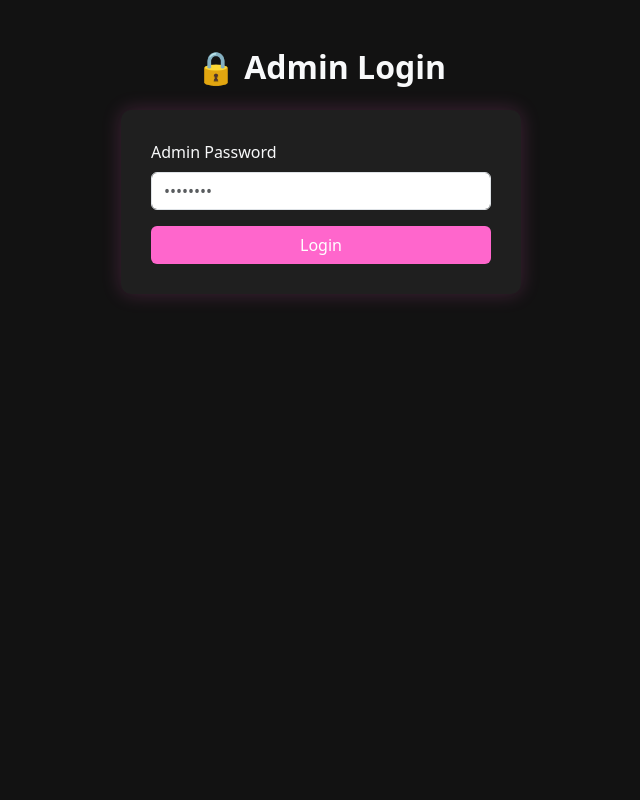
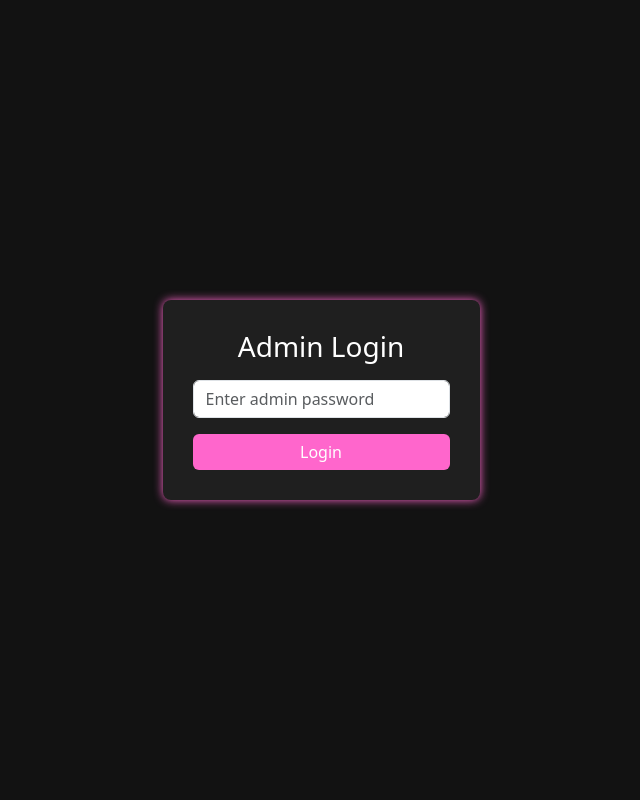
Before and after one commit to Wiles111/EH41, a Flask app: template templates/login.html in a window 1280 px wide. Shown: the whole page, without its empty margins (319-959 px from the left). Run offline with Flask 3, Linux system fonts and the light colour scheme; the template is opened without the code that fills it, so the values that code supplies are empty.

Commit message:
Update login.html

```diff
--- a/templates/login.html
+++ b/templates/login.html
@@ -1,24 +1,28 @@
+<!-- templates/login.html -->
 <!DOCTYPE html>
 <html lang="en">
 <head>
     <meta charset="UTF-8">
     <title>Admin Login</title>
-    <link href="https://cdn.jsdelivr.net/npm/bootstrap@5.3.3/dist/css/bootstrap.min.css" rel="stylesheet">
+    <link href="https://cdn.jsdelivr.net/npm/bootstrap@5.3.0/dist/css/bootstrap.min.css" rel="stylesheet">
     <style>
         body {
             background-color: #121212;
-            color: #f8f9fa;
+            color: white;
+            display: flex;
+            justify-content: center;
+            align-items: center;
+            height: 100vh;
         }
         .login-box {
             background-color: #1f1f1f;
             padding: 30px;
-            border-radius: 10px;
-            max-width: 400px;
-            margin: auto;
-            box-shadow: 0 0 20px rgba(255, 102, 204, 0.2);
+            border-radius: 8px;
+            box-shadow: 0 0 10px #ff66cc;
         }
         .btn-pink {
             background-color: #ff66cc;
+            border: none;
             color: white;
         }
         .btn-pink:hover {
@@ -27,22 +31,14 @@
     </style>
 </head>
 <body>
-    <div class="container mt-5">
-        <h2 class="text-center fw-bold mb-4">🔒 Admin Login</h2>
-        <div class="login-box">
-            {% if error %}
-                <div class="alert alert-danger text-center" role="alert">
-                    {{ error }}
-                </div>
-            {% endif %}
-            <form method="post" action="/login">
-                <div class="mb-3">
-                    <label for="password" class="form-label">Admin Password</label>
-                    <input type="password" name="password" id="password" class="form-control" placeholder="••••••••" required>
-                </div>
-                <button type="submit" class="btn btn-pink w-100">Login</button>
-            </form>
-        </div>
+    <div class="login-box">
+        <h3 class="text-center mb-3">Admin Login</h3>
+        <form method="post">
+            <div class="mb-3">
+                <input type="password" name="password" class="form-control" placeholder="Enter admin password" required>
+            </div>
+            <button type="submit" class="btn btn-pink w-100">Login</button>
+        </form>
     </div>
 </body>
 </html>
```
